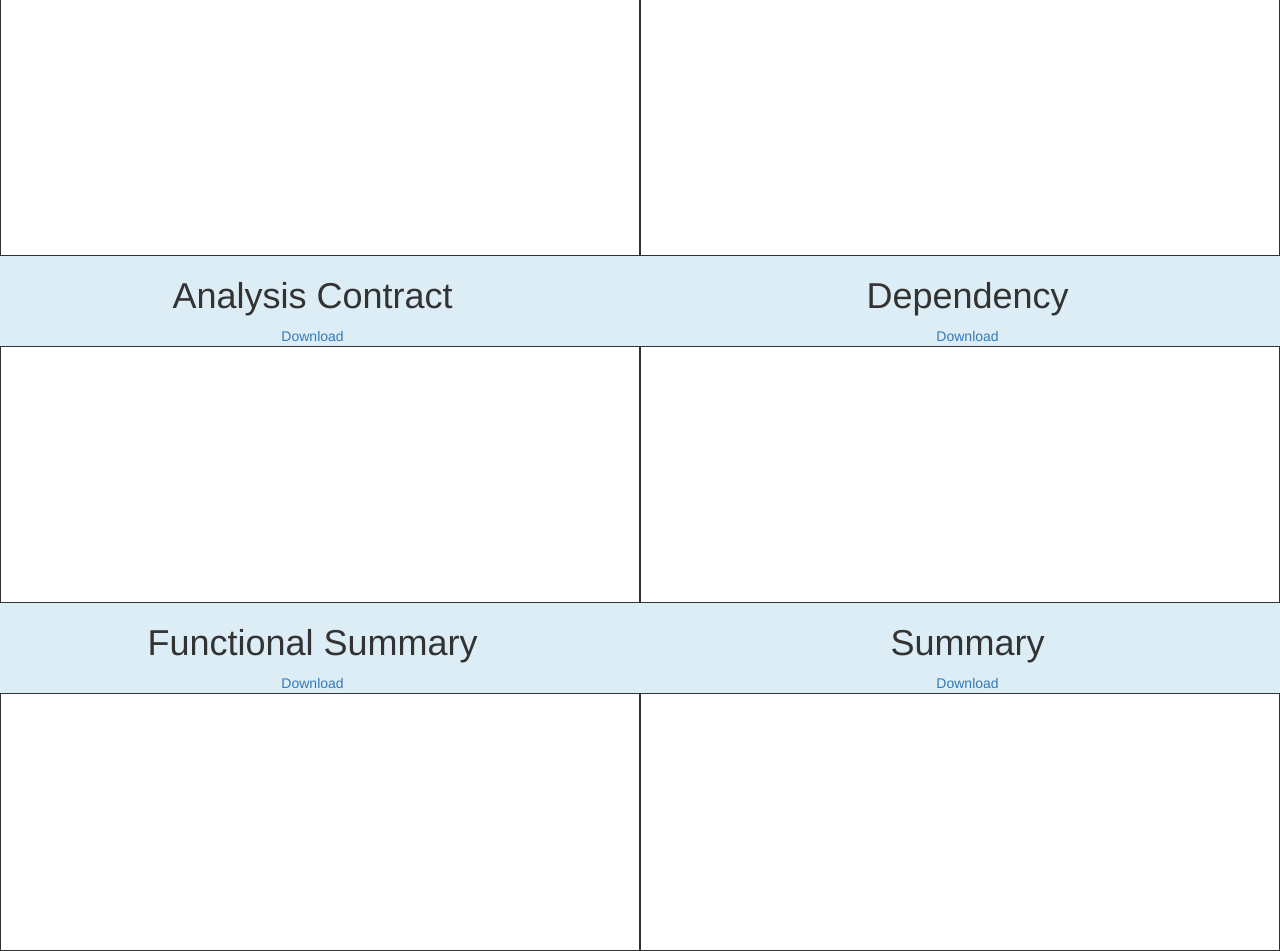
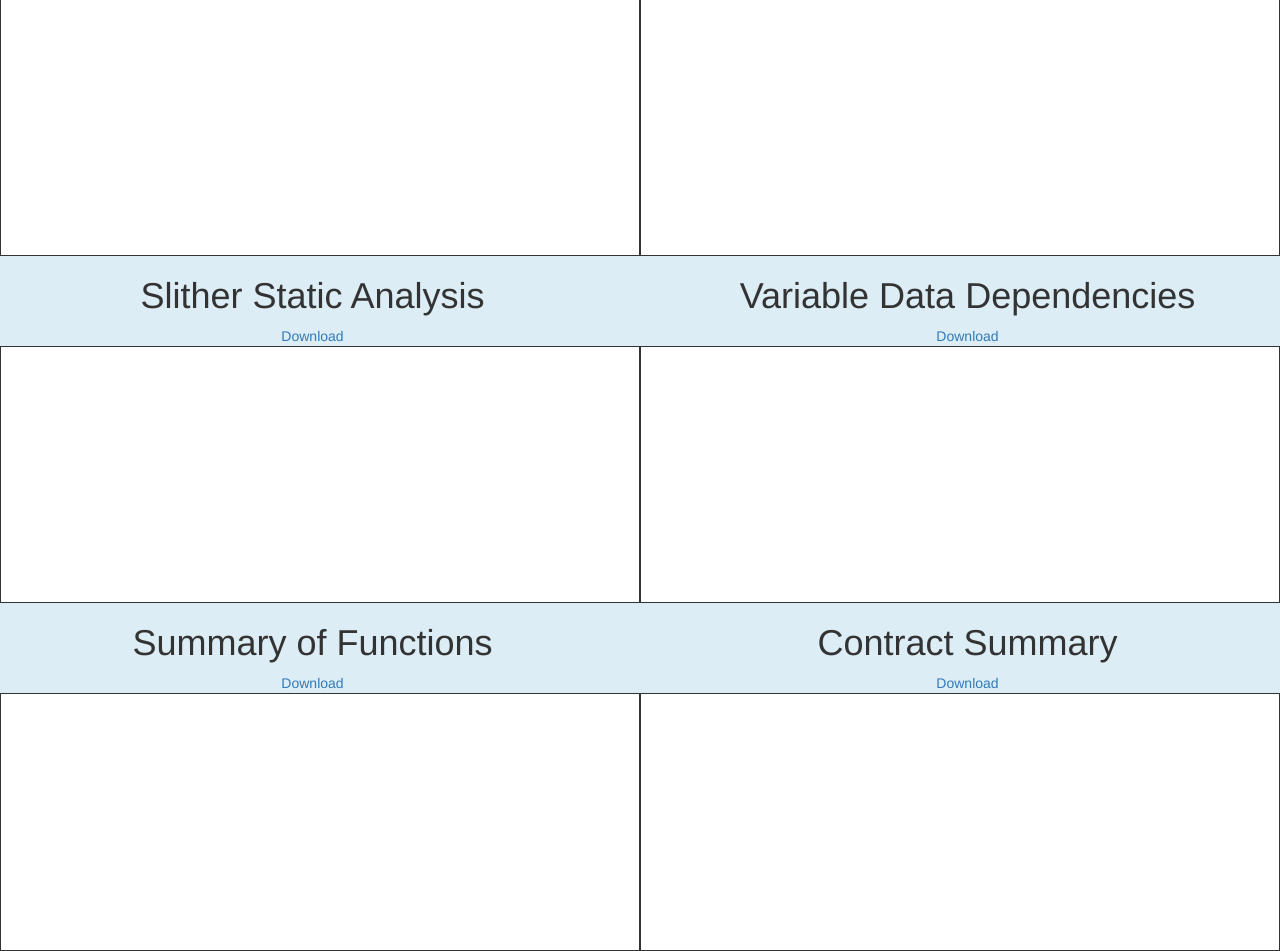
Before and after one commit to Xenomii/EtherAttack, a Python web app: template WebApp/templates/content.html in a window 1280 px wide. Shown: the part 123-1074 px from the top of the page. Run offline with Jinja, Linux system fonts and the light colour scheme; the template is opened without the code that fills it, so the values that code supplies are empty; some libraries are stand-ins or nearby versions.

Commit message:
change of names for content

```diff
--- a/WebApp/templates/content.html
+++ b/WebApp/templates/content.html
@@ -25,12 +25,12 @@
 
     <div class="row" style="text-align:center;">
         <div class="col-lg-6">
-            <h1>Analysis Contract</h1>
+            <h1>Slither Static Analysis </h1>
             {% set url = "?type=analysis&filename=" + filename %}
             <a href="/download{{ url }}">Download</a>
         </div>
         <div class="col-lg-6">
-            <h1>Dependency</h1>
+            <h1>Variable Data Dependencies </h1>
             {% set url = "?type=dependency&filename=" + filename %}
             <a href="/download{{ url }}">Download</a>
         </div>
@@ -42,12 +42,12 @@
 
     <div class="row" style="text-align:center;">
         <div class="col-lg-6">
-            <h1>Functional Summary</h1>
+            <h1>Summary of Functions</h1>
             {% set url = "?type=function_summary&filename=" + filename %}
             <a href="/download{{ url }}">Download</a>
         </div>
         <div class="col-lg-6">
-            <h1>Summary</h1>
+            <h1>Contract Summary </h1>
             {% set url = "?type=summary&filename=" + filename %}
             <a href="/download{{ url }}">Download</a>
         </div>
```
